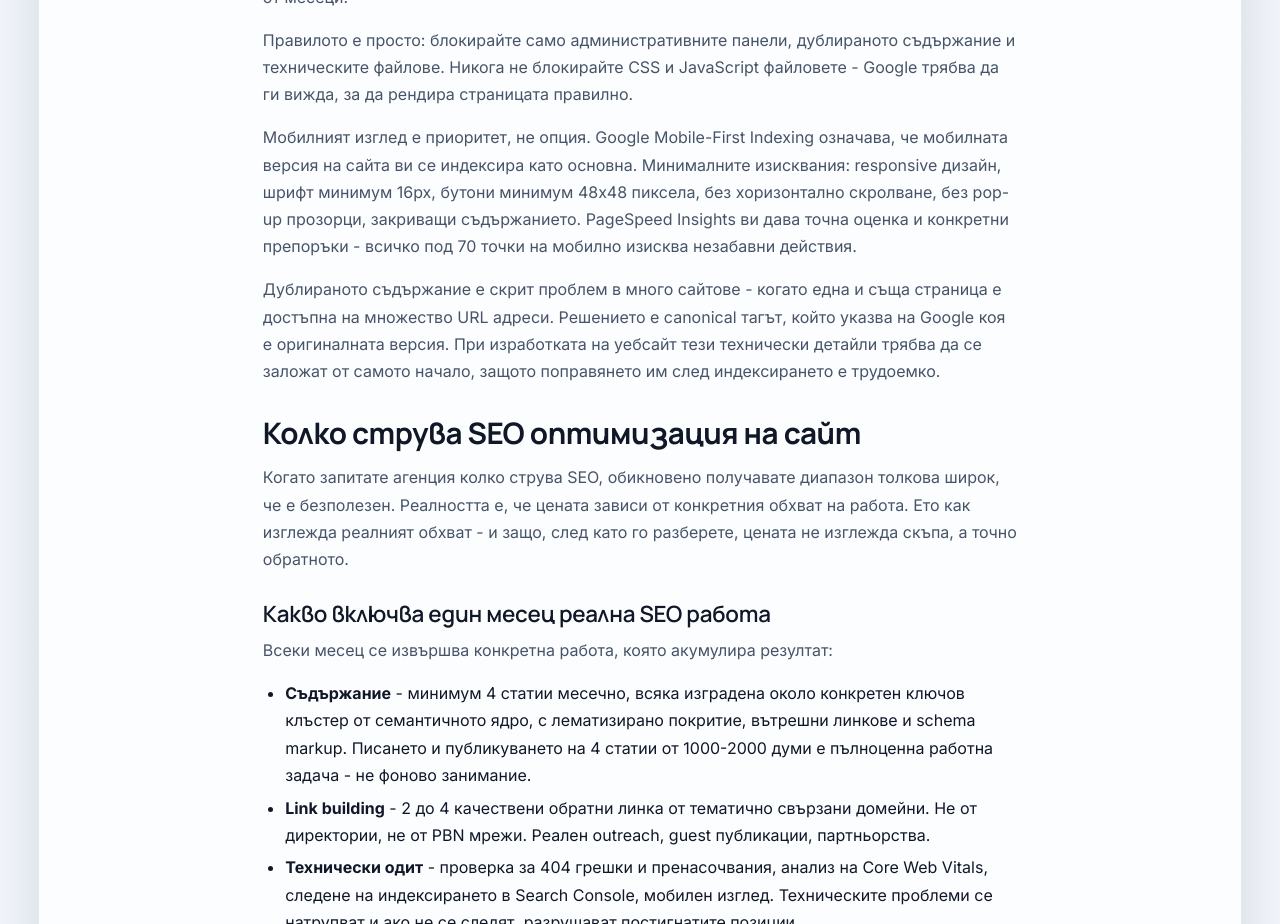
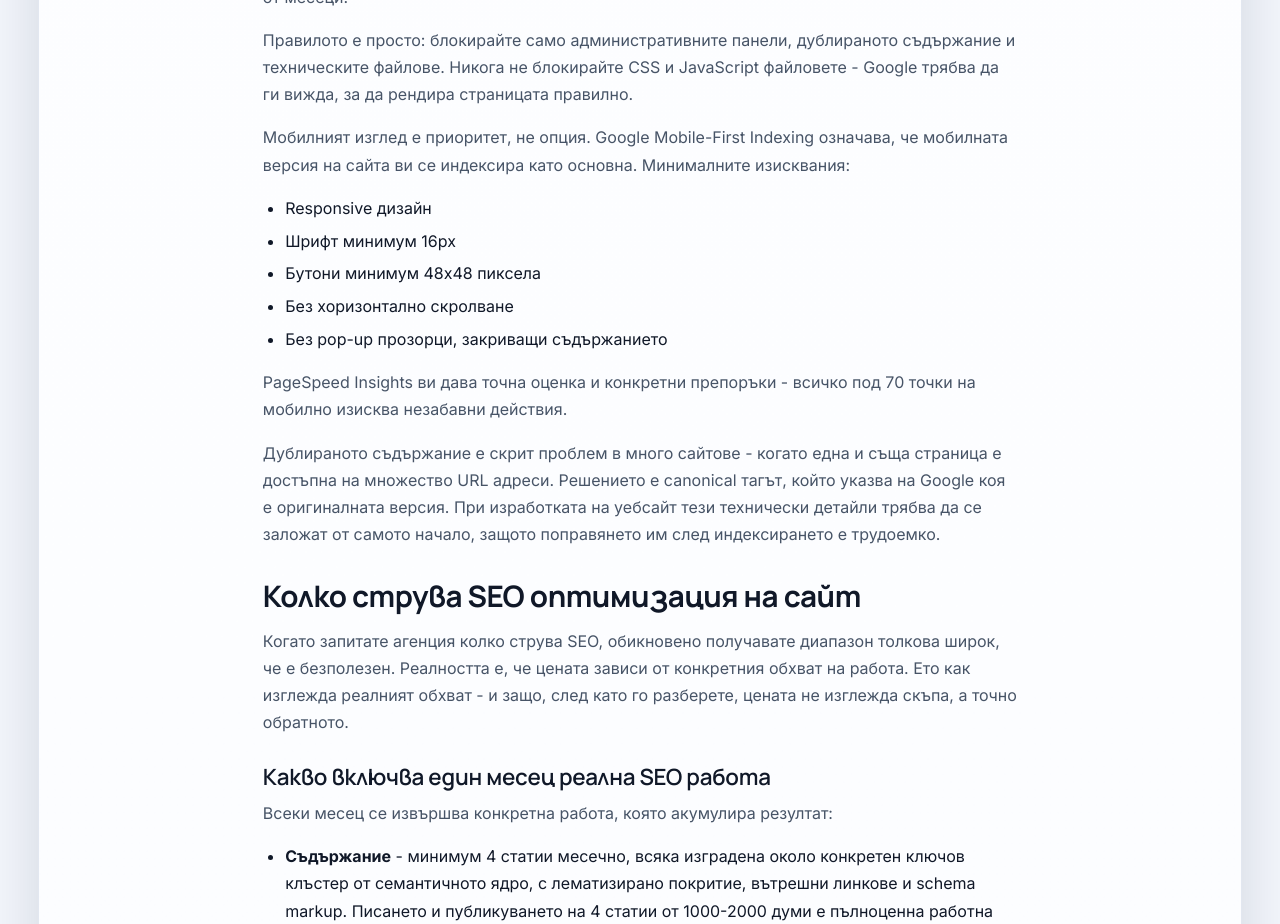
Before and after one commit to inweblife/inweblife, a Next.js app: page /seo-optimizaciya-na-ueb-sait in a window 1280 px wide. Shown: the part 6380-7304 px from the top of the page. Built offline with nearby package versions, Linux system fonts and the light colour scheme; no server answers.

Commit message:
Update seo-optimizaciya-na-ueb-sait.js

```diff
--- a/pages/seo-optimizaciya-na-ueb-sait.js
+++ b/pages/seo-optimizaciya-na-ueb-sait.js
@@ -408,10 +408,17 @@ const SeoOptimizaciya = () => {
             <p>
               Мобилният изглед е приоритет, не опция. Google Mobile-First Indexing означава,
               че мобилната версия на сайта ви се индексира като основна. Минималните изисквания:
-              responsive дизайн, шрифт минимум 16px, бутони минимум 48x48 пиксела, без
-              хоризонтално скролване, без pop-up прозорци, закриващи съдържанието. PageSpeed
-              Insights ви дава точна оценка и конкретни препоръки - всичко под 70 точки на
-              мобилно изисква незабавни действия.
+            </p>
+            <ul>
+              <li>Responsive дизайн</li>
+              <li>Шрифт минимум 16px</li>
+              <li>Бутони минимум 48x48 пиксела</li>
+              <li>Без хоризонтално скролване</li>
+              <li>Без pop-up прозорци, закриващи съдържанието</li>
+            </ul>
+            <p>
+              PageSpeed Insights ви дава точна оценка и конкретни препоръки - всичко под
+              70 точки на мобилно изисква незабавни действия.
             </p>
             <p>
               Дублираното съдържание е скрит проблем в много сайтове - когато една и съща
```
